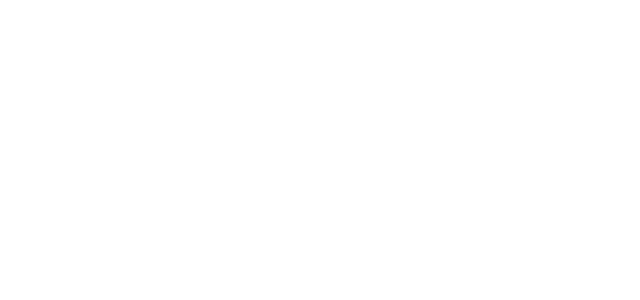
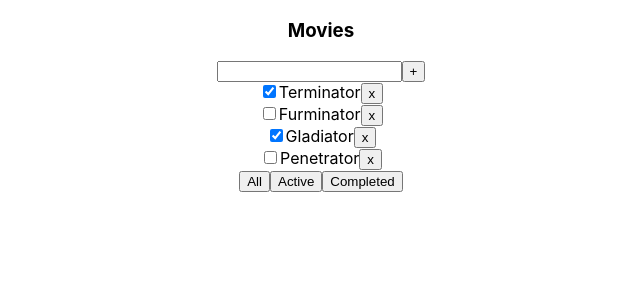
Before and after one commit to AndriiNyzhnyk1994/todotist-typescript, a React (Create React App) app: page / in a window 1280 px wide. Shown: the top 300 px of the page, without its empty margins (319-959 px from the left). Built offline with nearby package versions, Linux system fonts and the light colour scheme.

Commit message:
1. Added local tasks state. 2. "Added Todolist" component. 3. Local state used in TodoList component by props.

```diff
--- a/package.json
+++ b/package.json
@@ -10,10 +10,12 @@
     "@types/node": "^16.11.36",
     "@types/react": "^18.0.9",
     "@types/react-dom": "^18.0.4",
+    "@types/uuid": "^8.3.4",
     "react": "^18.1.0",
     "react-dom": "^18.1.0",
     "react-scripts": "5.0.1",
     "typescript": "^4.6.4",
+    "uuid": "^8.3.2",
     "web-vitals": "^2.1.4"
   },
   "scripts": {
--- a/src/App.tsx
+++ b/src/App.tsx
@@ -1,11 +1,39 @@
-import React from 'react';
+import React, { useState } from 'react';
 import logo from './logo.svg';
 import './App.css';
+import TodoList from './Todolist';
+import { v1 } from 'uuid';
+
+
+export type TaskType = {
+  id: string
+  title: string
+  isDone: boolean
+}
+
+
+
 
 function App() {
+
+
+  let [tasks, setTasks] = useState<Array<TaskType>>([
+    {id: v1(), title: 'Terminator', isDone: true},
+    {id: v1(), title: 'Furminator', isDone: false},
+    {id: v1(), title: 'Gladiator', isDone: true},
+    {id: v1(), title: 'Penetrator', isDone: false},
+  ])
+
+
+
+
+
   return (
     <div className="App">
-
+      <TodoList
+        title={'Movies'}
+          tasks={tasks}
+        />
     </div>
   );
 }
--- /dev/null
+++ b/src/Todolist.tsx
@@ -0,0 +1,44 @@
+import React from "react";
+import { TaskType } from "./App";
+
+export type TodoListPropsType = {
+    tasks: Array<TaskType>
+    title: string
+}
+
+
+
+const TodoList = (props: TodoListPropsType) => {
+    return (
+        <div>
+            <div>
+                <h3>{props.title}</h3>
+                <input />
+                <button>+</button>
+            </div>
+            <div>
+                {
+                    props.tasks.map(t => {
+                        return (
+                            <div key={t.id}>
+                                <input type="checkbox" checked={t.isDone}/>
+                                <span>{t.title}</span>
+                                <button>x</button>
+                            </div>
+                        )
+                    })
+                }
+            </div>
+            <div>
+                <button>All</button>
+                <button>Active</button>
+                <button>Completed</button>
+            </div>
+        </div>
+    )
+}
+
+
+
+
+export default TodoList
```
Also changed, not shown: 1 other file (tests, documents, lock files or other folders).
